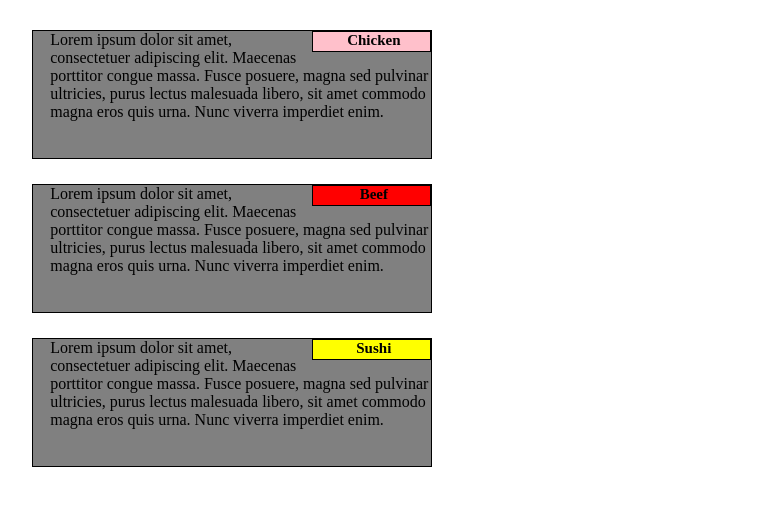
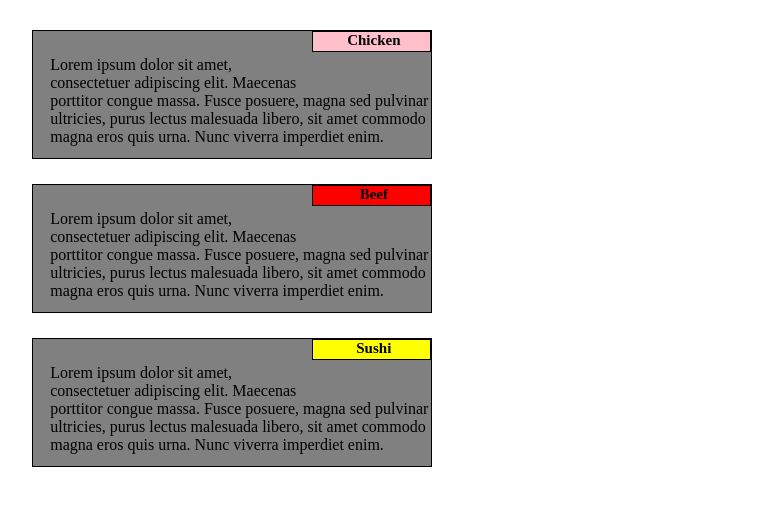
Before and after one commit to Cipher-unhsiV/test, a plain HTML site: page site/module-2-solution/index.html in a window 1280 px wide. Shown: the part 95-600 px from the top of the page, without its empty margins (1-783 px from the left). Drawn offline with Linux system fonts and the light colour scheme.

Commit message:
changed id pos1

```diff
--- a/site/module-2-solution/style.css
+++ b/site/module-2-solution/style.css
@@ -68,17 +68,17 @@ h1 {
   margin: 25px;
 }
 #c {
-
+  position: relative;
   top: 25px;
   padding-left: 17.2px;
 }
 #b {
-
+  position: relative;
   top: 25px;
   padding-left: 17.2px;
 }
 #s {
-
+  position: relative;
   top: 25px;
   padding-left: 17.2px;
 }
```
